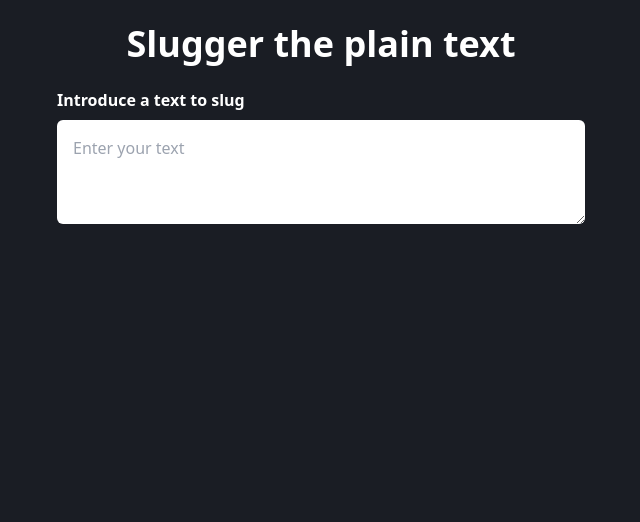
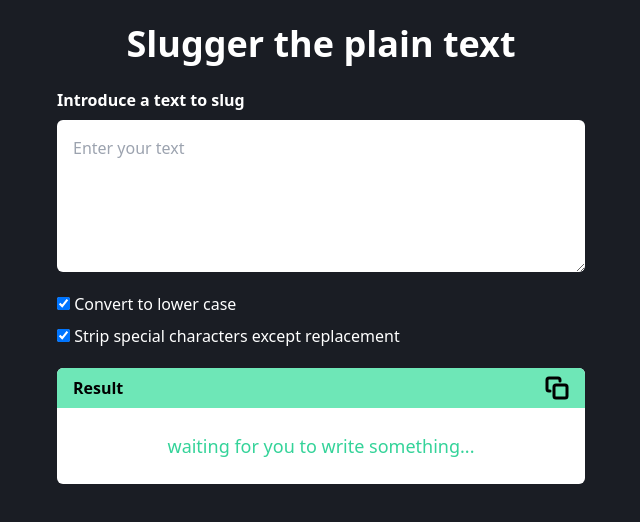
Before and after one commit to yonycalsin/slugger, a Svelte app: page / in a window 1280 px wide. Shown: the top 522 px of the page, without its empty margins (319-959 px from the left). Built offline with nearby package versions, Linux system fonts and the light colour scheme.

Commit message:
feat: 🎸 add output card

```diff
--- a/src/App.svelte
+++ b/src/App.svelte
@@ -1,33 +1,83 @@
 <script lang="ts">
   import './tailwind.svelte'
-  export let name: string
+  import slugify from 'slugify'
 
   let currentInputValue = ''
+
+  let isLowercase = true
+
+  let isStrict = true
+
+  const onCopy = (text: string) => {}
 </script>
 
 <div class="flex flex-col items-center p-6 max-w-xl mx-auto min-h-full">
-  <h1 class="text-4xl mb-6 text-center font-bold">Slugger the plain text</h1>
+  <h1 class="text-4xl mb-6 text-center font-bold text-white">
+    Slugger the plain text
+  </h1>
 
   <div class="flex flex-col w-full space-y-6 mb-6">
     <form class="flex flex-col w-full" spellcheck="false">
-      <label for="text" class="mb-2 font-bold">
+      <label for="text" class="mb-2 font-bold text-white">
         Introduce a text to slug
       </label>
       <textarea
         id="text"
         name="text"
-        rows={3}
+        rows={5}
         class="rounded-md text-dark p-4 focus:ring-4 ring-indigo-300 outline-none"
         autocomplete="off"
         bind:value={currentInputValue}
         placeholder="Enter your text"
       />
+
+      <div class="mt-5">
+        <label class="text-white block">
+          <input type="checkbox" bind:checked={isLowercase} />
+          Convert to lower case
+        </label>
+        <label class="text-white block mt-2">
+          <input type="checkbox" bind:checked={isStrict} />
+          Strip special characters except replacement
+        </label>
+      </div>
+
+      <div class="mt-5 bg-white rounded-md overflow-hidden">
+        <div class="flex justify-between items-center py-2 px-4 bg-green-300">
+          <h2 class="font-bold">Result</h2>
+          <span class="w-6 h-6 cursor-pointer">
+            <svg
+              viewBox="0 0 24 24"
+              fill="none"
+              stroke="currentColor"
+              stroke-width="3"
+              stroke-linecap="round"
+              ><rect x="9" y="9" width="13" height="13" rx="2" ry="2" /><path
+                d="M5 15H4a2 2 0 0 1-2-2V4a2 2 0 0 1 2-2h9a2 2 0 0 1 2 2v1"
+              /></svg
+            >
+          </span>
+        </div>
+        <div class="px-4 py-6">
+          {#if currentInputValue}
+            <span>
+              {slugify(currentInputValue, {
+                lower: isLowercase,
+              })}
+            </span>
+          {:else}
+            <p class="text-lg text-center text-green-400">
+              waiting for you to write something...
+            </p>
+          {/if}
+        </div>
+      </div>
     </form>
   </div>
 </div>
 
 <style>
   :global(body) {
-    @apply bg-dark text-white;
+    @apply bg-dark;
   }
 </style>
```
